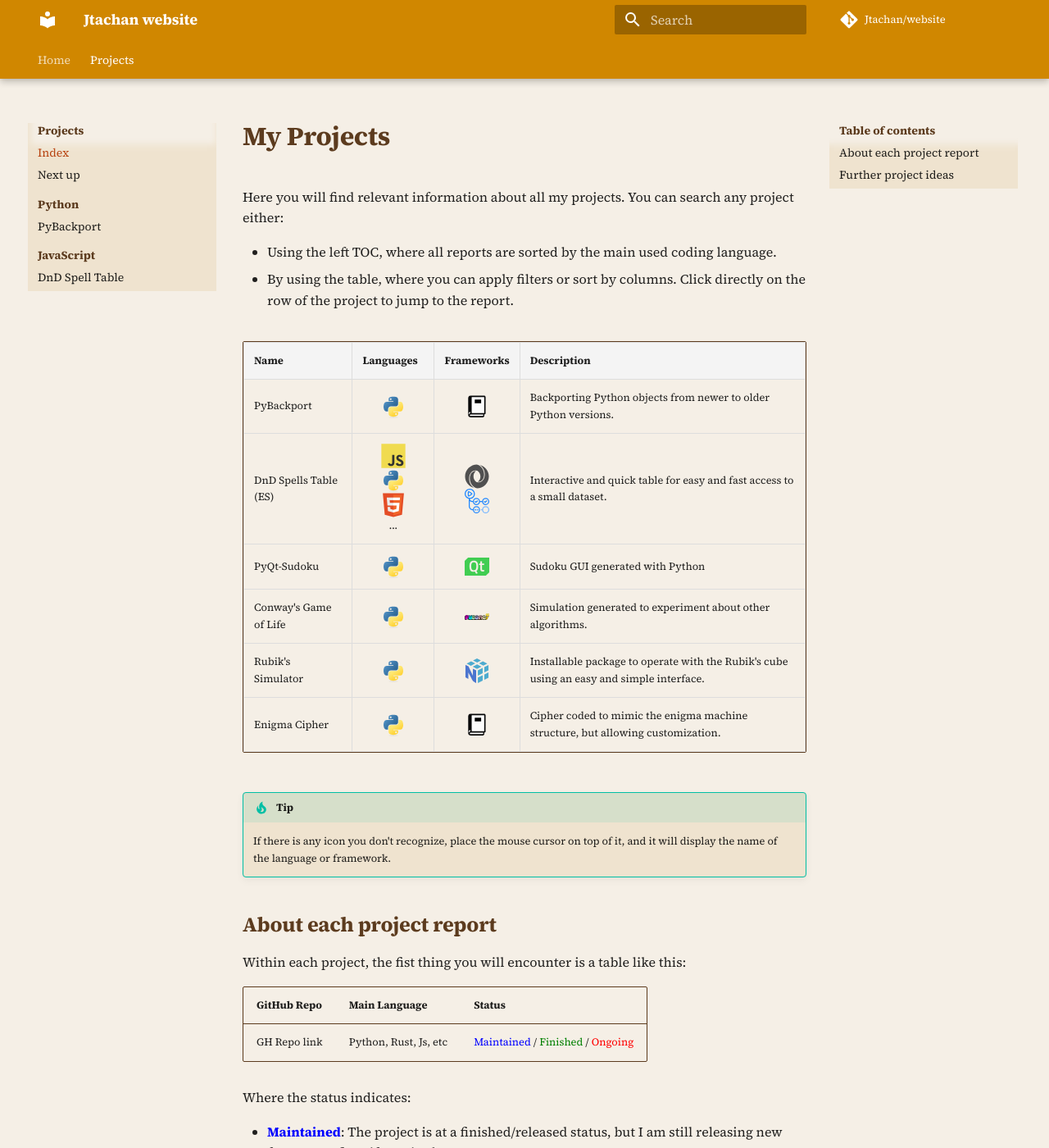
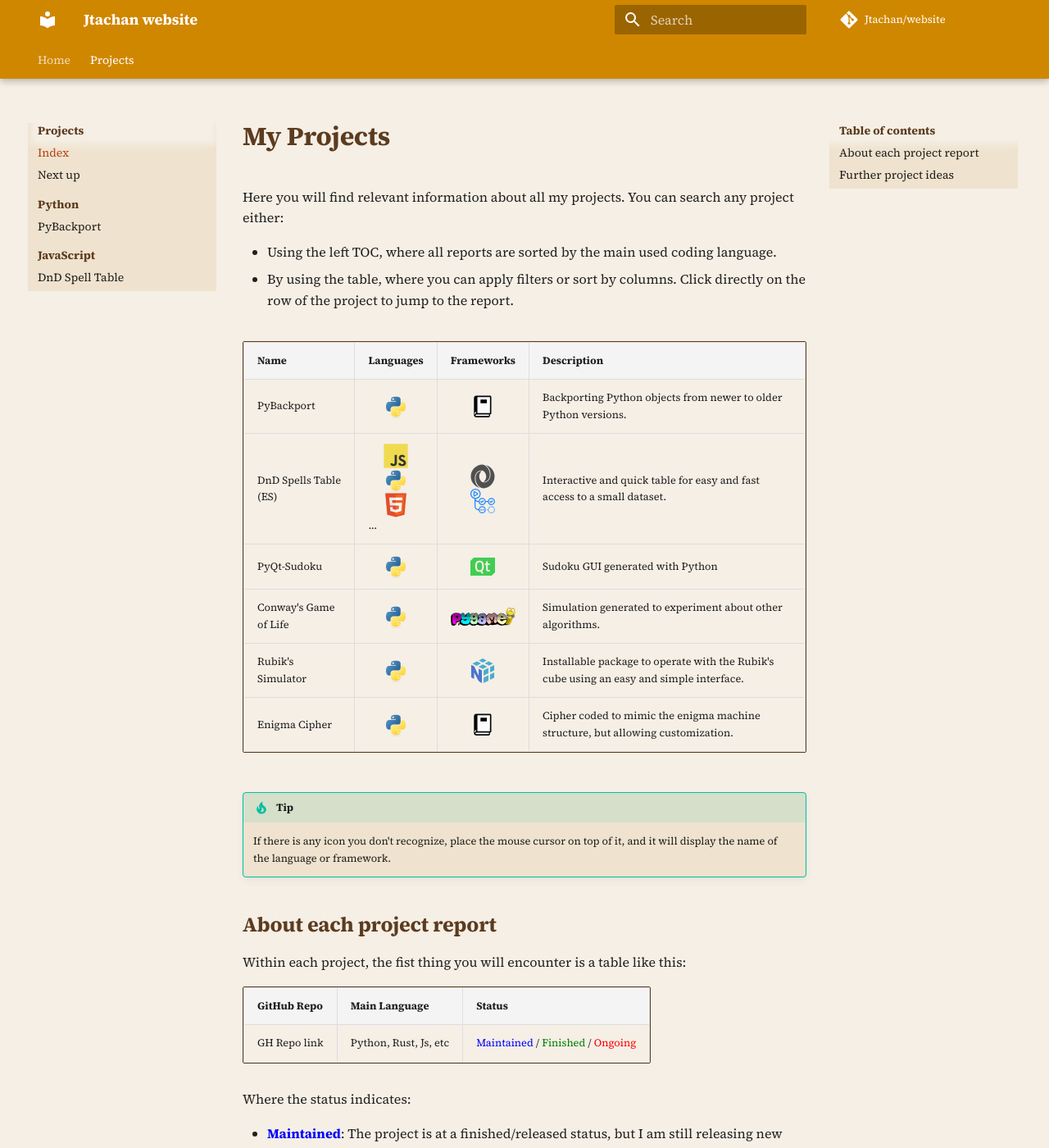
Before and after one commit to Jtachan/website, an MkDocs documentation site: the page built from docs/proj_index.md, in a window 1280 px wide and 1400 px high. Shown: the whole window at 82% size. Built offline with MkDocs 1.6.1 and Material for MkDocs 9.7.7, drawn with Linux system fonts in a browser that asks for light colours; comment, search, counter and statistics services are not loaded.

Commit message:
CSS: Defined the same characteristics for all tables

```diff
--- a/docs/stylesheet/project_table.css
+++ b/docs/stylesheet/tables.css
@@ -1,30 +1,30 @@
-#project-table table {
+table {
     width: 100%;
     border-collapse: collapse;
     margin: 20px 0;
 }
 
-#project-table th,
-#project-table td {
+th,
+td {
     padding: 12px;
     text-align: left;
     border: 1px solid #ddd;
 }
 
-#project-table th {
+th {
     background-color: #f4f4f4;
     font-weight: bold;
 }
-#project-table td {
+td {
     text-align: left;
 }
 
-#project-table tbody tr:hover {
+tbody tr:hover {
     background-color: #f0f0f0;
     cursor: pointer;
 }
 
-#project-table .icon {
+.icon {
     max-width: 30px;
     max-height: 30px;
     display: block;
@@ -33,6 +33,6 @@
 }
 
 /* Centering only the second column of the table (language icons) */
-#project-table tbody tr td:nth-child(2) {
+tbody tr td:nth-child(2) {
     text-align: center;
 }
--- a/mkdocs.yml
+++ b/mkdocs.yml
@@ -51,7 +51,7 @@
   - https://fonts.googleapis.com/css2?family=Source+Serif+4:wght@400;600;700&family=Source+Code+Pro&display=swap
 
 extra_css:
-  - stylesheet/project_table.css
+  - stylesheet/tables.css
   - stylesheet/theme.css
 
 markdown_extensions:
```
